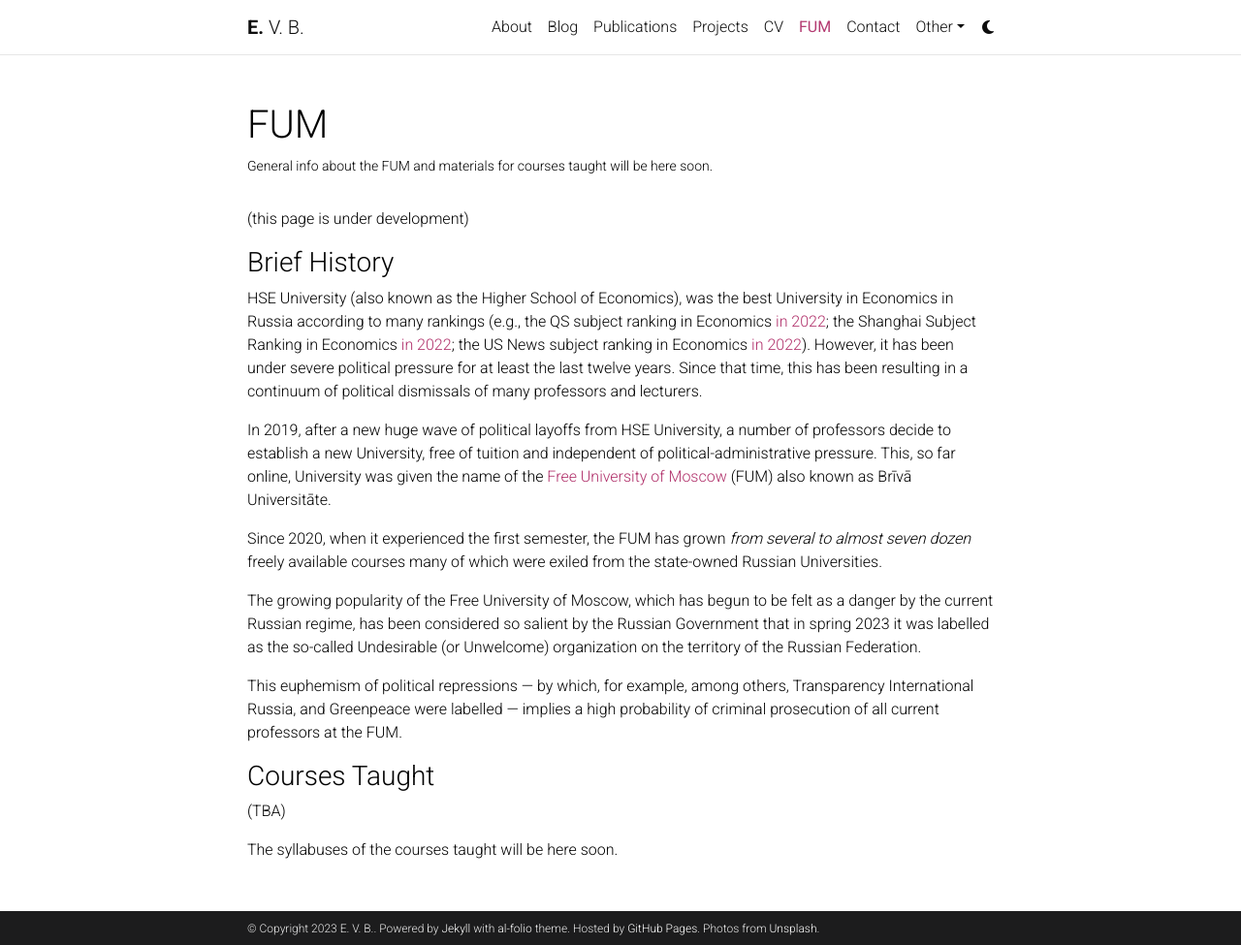
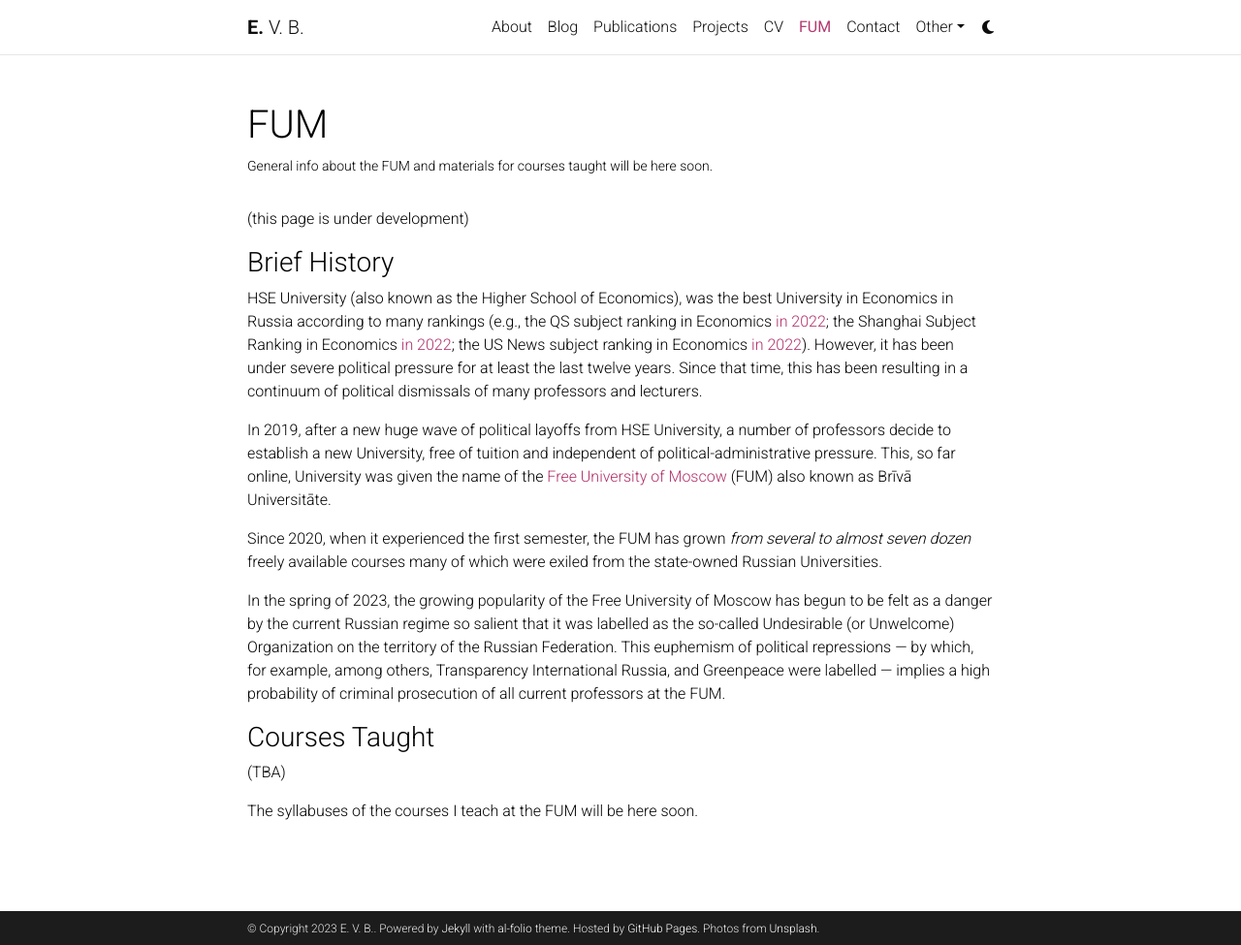
Before and after one commit to egorbronnikov/egorbronnikov.github.io, a Jekyll site: the page built from _pages/teaching.md, in a window 1280 px wide and 975 px high. Shown: the whole window at 97% size. Built offline with Jekyll 4.4.1, drawn with Linux system fonts in a browser that asks for light colours; comment, search, counter and statistics services are not loaded; a style sheet for code colours, icons or effects is not loaded.

Commit message:
Update teaching.md

```diff
--- a/_pages/teaching.md
+++ b/_pages/teaching.md
@@ -20,12 +20,12 @@
 
 Since 2020, when it experienced the first semester, the FUM has grown _from several to almost seven dozen_ freely available courses many of which were exiled from the state-owned Russian Universities.
 
-The growing popularity of the Free University of Moscow, which has begun to be felt as a danger by the current Russian regime, has been considered so salient by the Russian Government that in spring 2023 it was labelled as the so-called Undesirable (or Unwelcome) organization on the territory of the Russian Federation.
+In the spring of 2023, the growing popularity of the Free University of Moscow has begun to be felt as a danger by the current Russian regime so salient that it was labelled as the so-called Undesirable (or Unwelcome) Organization on the territory of the Russian Federation. This euphemism of political repressions — by which, for example, among others, Transparency International Russia, and Greenpeace were labelled — implies a high probability of criminal prosecution of all current professors at the FUM.
 
-This euphemism of political repressions — by which, for example, among others, Transparency International Russia, and Greenpeace were labelled — implies a high probability of criminal prosecution of all current professors at the FUM.
+
 
 ### Courses Taught
 
 (TBA)
 
-The syllabuses of the courses taught will be here soon.
+The syllabuses of the courses I teach at the FUM will be here soon.
```
